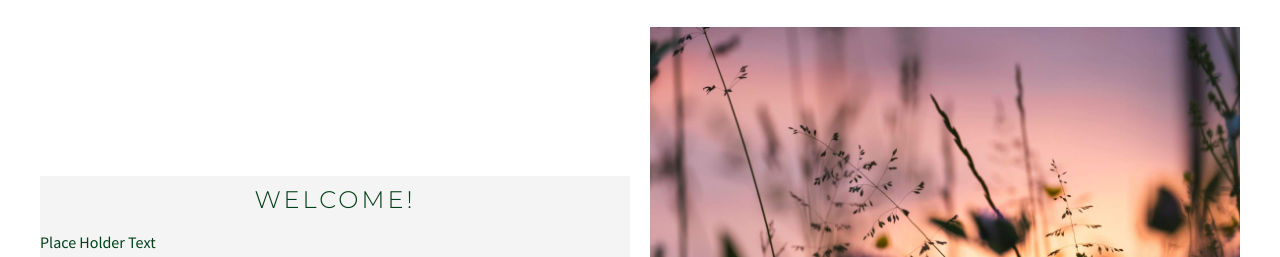
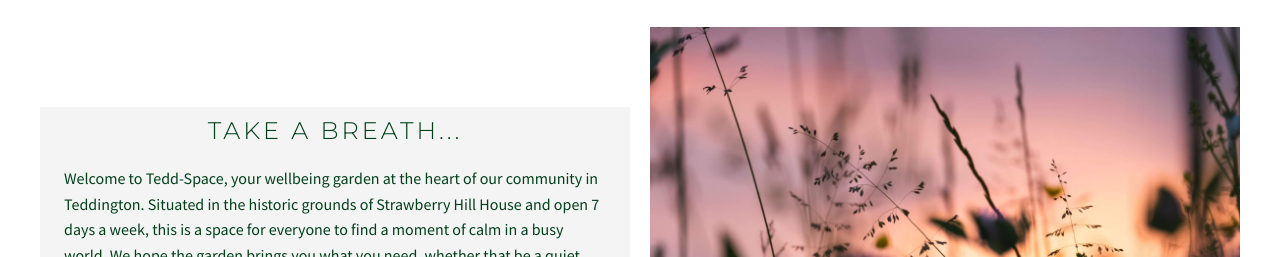
Before and after one commit to rkillickdev/tedd-space-wellbeing-garden, a plain HTML site: page index.html in a window 1280 px wide. Shown: the part 695-952 px from the top of the page. Drawn offline with Linux system fonts and the light colour scheme.

Commit message:
Add home page text content and adjust margins/padding

```diff
--- a/assets/css/style.css
+++ b/assets/css/style.css
@@ -39,7 +39,7 @@ h1, h2 {
 }
 
 p {
-    margin: 15px 0;
+    margin: 20px 0;
 }
 
 img {
@@ -163,10 +163,7 @@ h2 i {
 
 .text-box {
     background-color: var(--tertiary-color);
-}
-
-.text-box img {
-    padding: 1rem;
+    padding: 0 1.5rem;
 }
 
 /* Utility Margin Settings referenced from CSS Grid/ Flexbox tutorial.  See link in README file */
--- a/index.html
+++ b/index.html
@@ -55,8 +55,9 @@
                 <h2 id="welcome-title">Community Wellbeing Garden</h2>
                 <div id="welcome-info" class="grid my-4">
                     <div class="text-box">
-                        <h2 class="text-center">Welcome!</h2>
-                        <p>Place Holder Text</p>
+                        <h2 class="text-center">Take a breath...</h2>
+                        <p>Welcome to Tedd-Space, your wellbeing garden at the heart of our community in Teddington.  Situated in the historic grounds of Strawberry Hill House and open 7 days a week, this is a space for everyone to find a moment of calm in a busy world.  We hope the garden brings you what you need, whether that be a quiet place to reflect, the chance to meet your local community, or an opportunity to engage with nature and get your hands dirty!
+                        </p>
                     </div>
                     <div class="flex">
                         <img src="assets/images/welcome-sunset-grasses.jpg" alt="silhouette of grasses with background sunset">
```
Also changed, not shown: wellbeing.html (+1 -1 lines).
